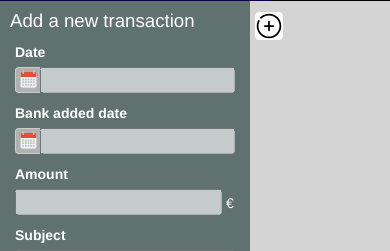
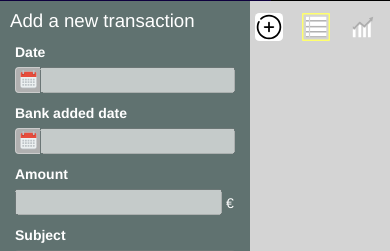
Before and after one commit to AlypieFr/trackmybank, a Django app: template templates/index.html in a window 390 px wide. Shown: the part 49-300 px from the top of the page. Run offline with Django 3.2, Linux system fonts and the light colour scheme; the template is opened without the code that fills it, so the values that code supplies are empty; some libraries are stand-ins or nearby versions.

Commit message:
Add tab icons for small screens + fix style for add month button

```diff
--- a/main/static/css/main.css
+++ b/main/static/css/main.css
@@ -125,21 +125,6 @@ div.main-right {
 h1.title-chart {
     font-size: 20pt;
     margin-left: 15px;
-}
-
-@media screen and (max-width: 1700px) {
-    div.main-left {
-        width: 60%;
-    }
-    div.main-right {
-        width: 39%;
-    }
-}
-
-@media screen and (max-width: 1500px) {
-    div.main-left, div.main-right {
-        width: 100%;
-    }
 }
 
 form#add-transaction {
@@ -371,7 +356,7 @@ div#add-month {
     height: 28px;
     display: inline-block;
     margin-left: 5px;
-    margin-bottom: 12px;
+    margin-bottom: 11px;
     vertical-align: bottom;
     cursor: pointer;
 }
@@ -382,6 +367,35 @@ div#add-month:hover {
 
 div#add-month:active {
     background-image: url("/static/images/add_click.svg");
+}
+
+div.main-tab {
+    background-size: 100% 100%;
+    display: none;
+    margin-left: 15px;
+    margin-bottom: 11px;
+    vertical-align: bottom;
+    cursor: pointer;
+    width: 28px;
+    height: 28px;
+}
+
+div#show-transactions {
+    background-image: url("/static/images/table.svg");
+}
+
+div#show-transactions.selected {
+    background-image: url("/static/images/table_selected.svg");
+    cursor: default;
+}
+
+div#show-stats {
+    background-image: url("/static/images/graph.svg");
+}
+
+div#show-stats.selected {
+    background-image: url("/static/images/graph_selected.svg");
+    cursor: default;
 }
 
 input[type=button] {
@@ -570,3 +584,24 @@ div.top-info.bank .info-value {
 div.modebar {
     display: none;
 }
+
+@media screen and (max-width: 1700px) {
+    div.main-left {
+        width: 60%;
+    }
+    div.main-right {
+        width: 39%;
+    }
+}
+
+@media screen and (max-width: 1500px) {
+    div.main-left, div.main-right {
+        width: 100%;
+    }
+    div.main-right {
+        //display: none;
+    }
+    div.main-tab {
+        display: inline-block;
+    }
+}
--- a/main/static/js/trackmybank.js
+++ b/main/static/js/trackmybank.js
@@ -47,6 +47,7 @@ trackmybank.load_content = function() {
                     $(document).on("click", "#submit-change-bank_date", trackmybank.set_bank_date);
                     $(document).on("click", "#delete-transactions", trackmybank.delete_transactions);
                     $(window).on("resize", trackmybank.resize_table);
+                    $(".main-tab").on("click", trackmybank.toggle_tab);
                 }
                 else {
                     trackmybank.notify("message" in data ? data["message"] :
@@ -59,7 +60,29 @@ trackmybank.load_content = function() {
     }, 0);
 };
 
+trackmybank.toggle_tab = function() {
+    if (!$(this).hasClass("selected")) {
+        $($(".main-tab.selected").removeClass("selected").attr("show")).hide();
+        $($(this).attr("show")).show();
+        $(this).addClass("selected");
+        trackmybank.resize_table();
+    }
+};
+
 trackmybank.resize_table = function() {
+    if ($(".main-tab").is(":visible") && !$(".main-tab[show='.main-right']").hasClass("selected")) {
+        $(".main-right").hide();
+    }
+    else {
+        if (!$(".main-tab").is(":visible")) {
+            $(".main-left").show();
+        }
+        $(".main-right").show();
+    }
+    if ($(".main-left").is(":visible")) {
+        $(".main-tab").removeClass("selected");
+        $(".main-tab[show='.main-left']").addClass("selected");
+    }
     let window_height = $(window).height();
     let table_position = $(".table-wrapper-scroll-y").position().top;
     $(".table-wrapper-scroll-y").css("height", window_height - table_position - 1 + "px");
--- a/templates/index.html
+++ b/templates/index.html
@@ -15,6 +15,8 @@
                 {% endfor %}
             </select>
             <div id="add-month"></div>
+            <div id="show-transactions" show=".main-left" class="selected main-tab"></div>
+            <div id="show-stats" show=".main-right" class="main-tab"></div>
             <div class="loading" style="display: none !important;">
                 <div class="lds-facebook"><div></div><div></div><div></div></div>
             </div>
```
Also changed, not shown: main/static/images/graph.svg (added), main/static/images/graph_selected.svg (added), main/static/images/table.svg (added), main/static/images/table_selected.svg (added).
